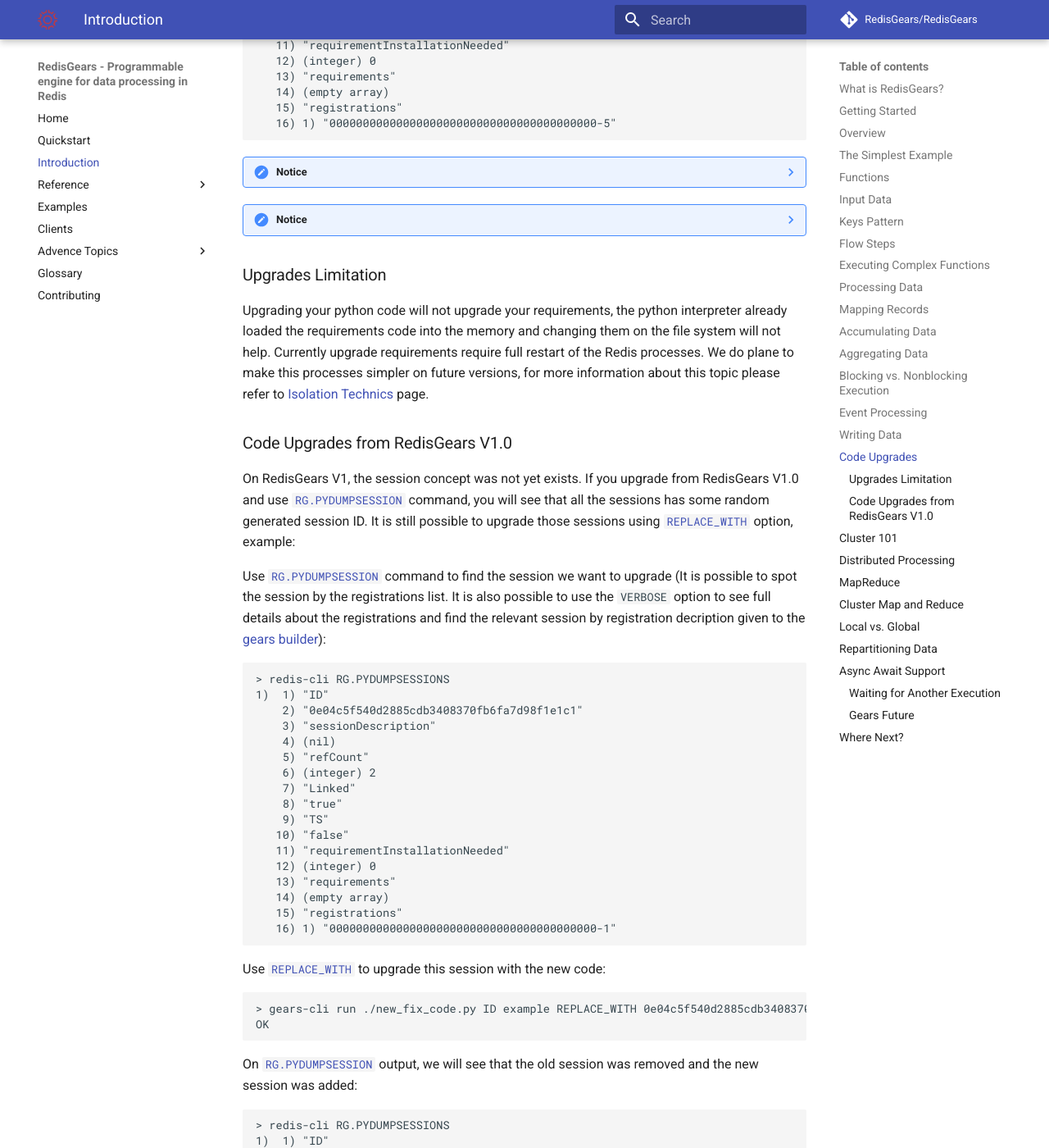
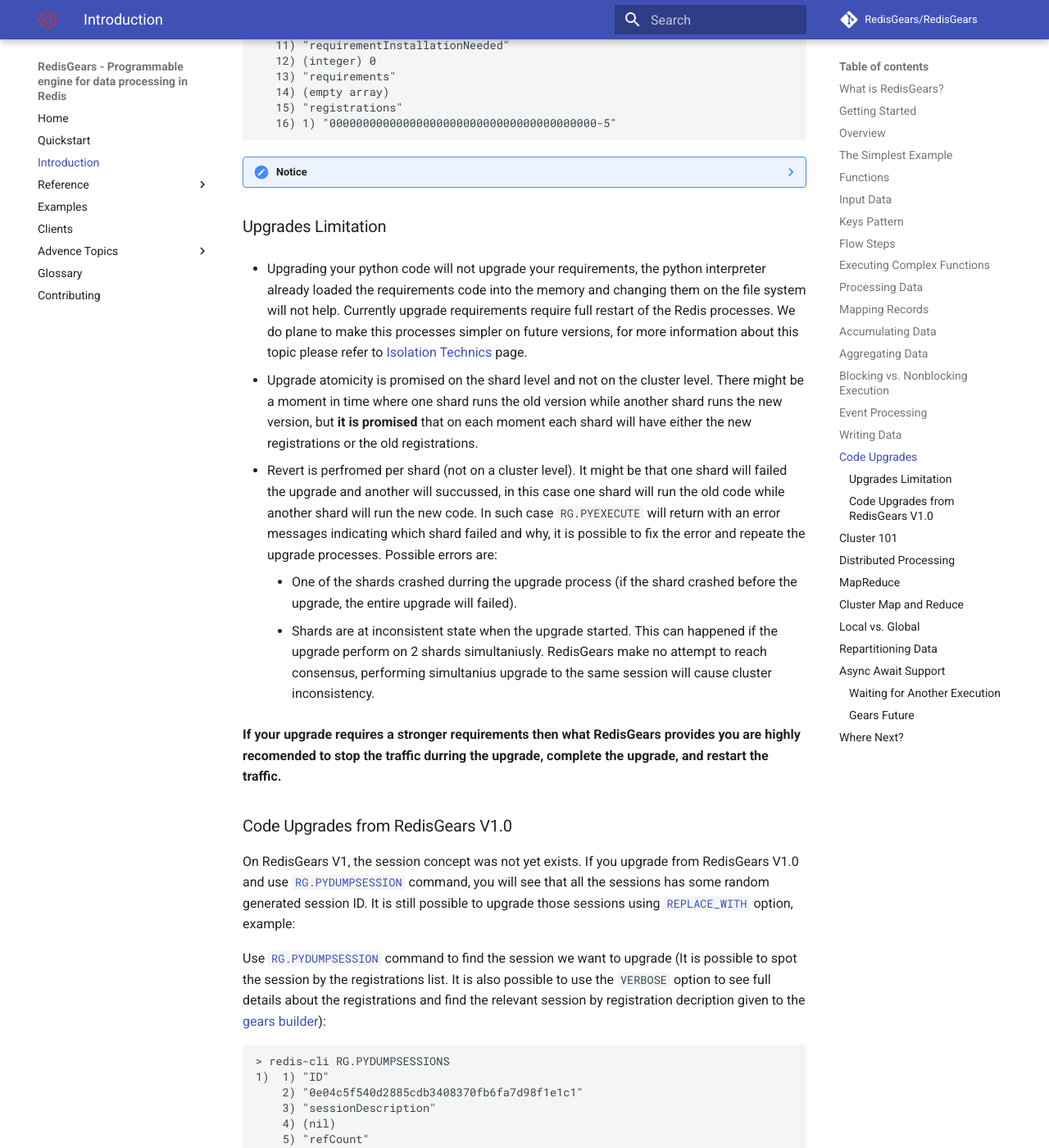
Before and after one commit to RedisGears/RedisGears, an MkDocs documentation site: the page built from docs/intro.md, in a window 1280 px wide and 1400 px high, scrolled down 16382 px. Shown: the whole window at 82% size. Built offline with MkDocs 1.6.1 and Material for MkDocs 9.7.7, drawn with Linux system fonts in a browser that asks for light colours; comment, search, counter and statistics services are not loaded.

Commit message:
update docs

````diff
--- a/docs/intro.md
+++ b/docs/intro.md
@@ -590,14 +590,19 @@
 ```
 
 ??? note "Notice"
-    Upgrade atomicity is promised on the shard level and not on the cluster level. There might be a moment in time where one shard runs the old version while another shard runs the new version, but **it is promised** that on each moment each shard will have either the new registrations or the old registrations.
-
-??? note "Notice"
-    Revert is only done on the initiator. If the initiator decided that the upgrade successed, there will be no revert even if the upgrade failed on some other shards. Such scenario can only happened if upgrading the same session on 2 different shards simultanuasly. RedisGears make no attempt to achieve consensus between shards and assume the user will send the upgrade command only to a single shard.
+    Revert is per shard, if one shard. If the initiator decided that the upgrade successed, there will be no revert even if the upgrade failed on some other shards. Such scenario can only happened if upgrading the same session on 2 different shards simultanuasly. RedisGears make no attempt to achieve consensus between shards and assume the user will send the upgrade command only to a single shard.
 
 ### Upgrades Limitation
 
-Upgrading your python code will not upgrade your requirements, the python interpreter already loaded the requirements code into the memory and changing them on the file system will not help. Currently upgrade requirements require full restart of the Redis processes. We do plane to make this processes simpler on future versions, for more information about this topic please refer to [Isolation Technics](isolation.md) page.
+* Upgrading your python code will not upgrade your requirements, the python interpreter already loaded the requirements code into the memory and changing them on the file system will not help. Currently upgrade requirements require full restart of the Redis processes. We do plane to make this processes simpler on future versions, for more information about this topic please refer to [Isolation Technics](isolation.md) page.
+
+* Upgrade atomicity is promised on the shard level and not on the cluster level. There might be a moment in time where one shard runs the old version while another shard runs the new version, but **it is promised** that on each moment each shard will have either the new registrations or the old registrations.
+
+* Revert is perfromed per shard (not on a cluster level). It might be that one shard will failed the upgrade and another will succussed, in this case one shard will run the old code while another shard will run the new code. In such case `RG.PYEXECUTE` will return with an error messages indicating which shard failed and why, it is possible to fix the error and repeate the upgrade processes. Possible errors are:
+    * One of the shards crashed durring the upgrade process (if the shard crashed before the upgrade, the entire upgrade will failed).
+    * Shards are at inconsistent state when the upgrade started. This can happened if the upgrade perform on 2 shards simultaniusly. RedisGears make no attempt to reach consensus, performing simultanius upgrade to the same session will cause cluster inconsistency.
+
+**If your upgrade requires a stronger requirements then what RedisGears provides you are highly recomended to stop the traffic durring the upgrade, complete the upgrade, and restart the traffic.**
 
 ### Code Upgrades from RedisGears V1.0
 
````
